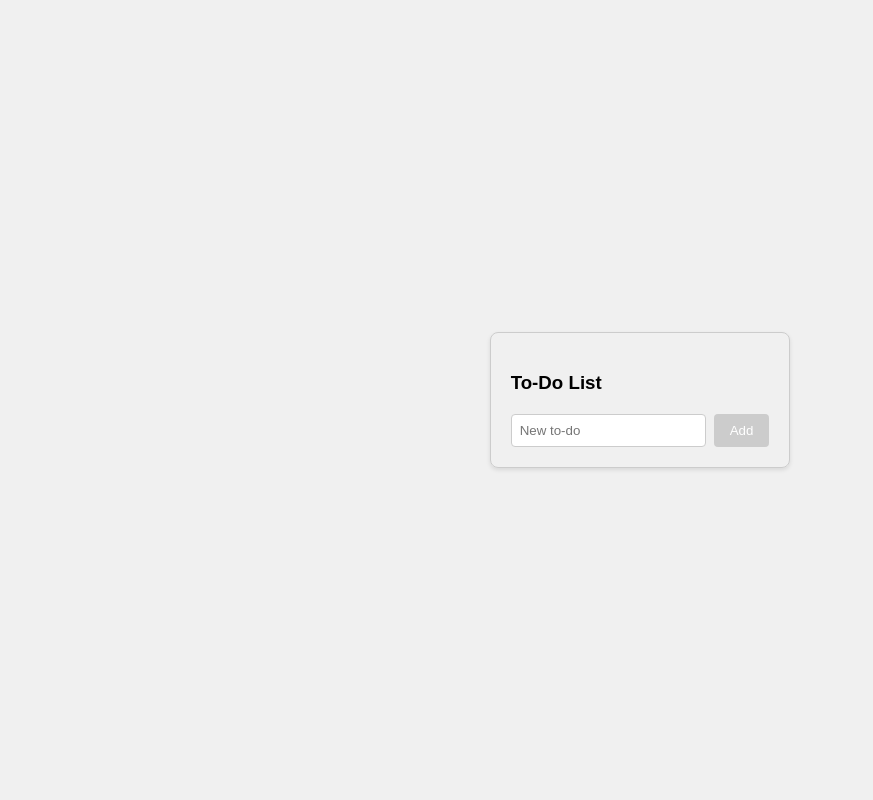
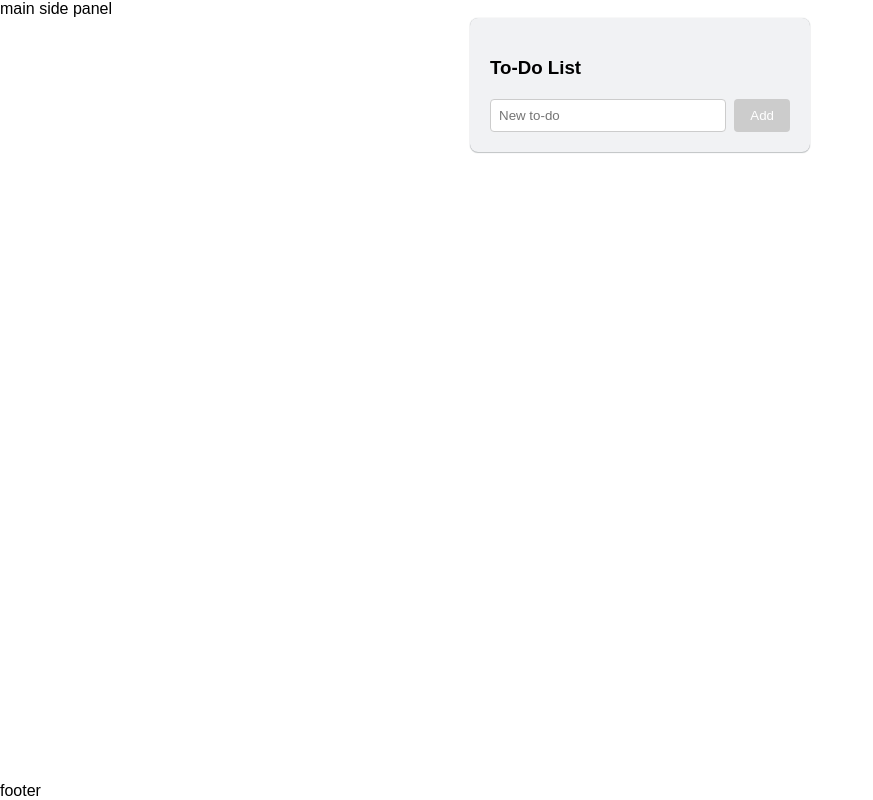
Before and after one commit to alinbumbes/abcodecc, a website with bundled scripts: page src/index.html in a window 1280 px wide. Shown: the whole page, without its empty margins (0-873 px from the left). Built offline with nearby package versions, Linux system fonts and the light colour scheme.

Commit message:
making the card model look exactly like trello

```diff
--- a/src/components/ab-todo-item.js
+++ b/src/components/ab-todo-item.js
@@ -10,8 +10,9 @@ export class AbTodoItem extends LitElement {
     :host {
       display: flex;
       justify-content: space-between;
-      padding: 8px;
-      border-bottom: 1px solid #eee;
+      padding: var(--pad);
+      border-bottom: 1px solid var(--color-border);
+      background-color:var(--bg-layer-2);
     }
   `;
 
--- a/src/components/ab-todo.js
+++ b/src/components/ab-todo.js
@@ -1,26 +1,32 @@
-import { LitElement, html, css } from "lit";
-import { AbTodoItem } from "./ab-todo-item";
+import { LitElement, html, css } from 'lit'
+import { AbTodoItem } from './ab-todo-item'
 
 export class AbTodo extends LitElement {
   static properties = {
     todos: { type: Array },
     newTodo: { type: String },
-  };
+  }
 
   constructor() {
-    super();
-    this.todos = [];
-    this.newTodo = "";
+    super()
+    this.todos = []
+    this.newTodo = ''
   }
 
   static styles = css`
+    .todo-list {
+      list-style-type: none;
+      margin: 0;
+      padding: 0;
+    }
     .todo-container {
       max-width: 300px;
       margin: auto;
       padding: 20px;
-      border: 1px solid #ccc;
-      border-radius: 8px;
-      box-shadow: 0 2px 4px rgba(0, 0, 0, 0.1);
+      border: 0 none;
+      border-radius: 0.5rem;
+      box-shadow:var(--shadow-default);
+      background-color: var(--bg-layer-1);
     }
     .add-todo {
       display: flex;
@@ -45,39 +51,39 @@ export class AbTodo extends LitElement {
     button:disabled {
       background-color: #ccc;
     }
-  `;
+  `
 
   addTodo() {
     if (this.newTodo.trim()) {
-      this.todos = [...this.todos, this.newTodo];
-      this.newTodo = "";
+      this.todos = [...this.todos, this.newTodo]
+      this.newTodo = ''
     }
   }
 
   handleInput(e) {
-    this.newTodo = e.target.value;
+    this.newTodo = e.target.value
   }
 
   removeTodoHandler(e) {
-    const index = e.detail.index;
-    this.todos = this.todos.filter((_, i) => i !== index);
+    const index = e.detail.index
+    this.todos = this.todos.filter((_, i) => i !== index)
   }
 
   connectedCallback() {
-    super.connectedCallback();
-    this.addEventListener("remove-todo", this.removeTodoHandler);
+    super.connectedCallback()
+    this.addEventListener('remove-todo', this.removeTodoHandler)
   }
 
   disconnectedCallback() {
-    this.removeEventListener("remove-todo", this.removeTodoHandler);
-    super.disconnectedCallback();
+    this.removeEventListener('remove-todo', this.removeTodoHandler)
+    super.disconnectedCallback()
   }
 
   render() {
     return html`
       <div class="todo-container">
         <h3>To-Do List</h3>
-        <ul>
+        <ul class="todo-list">
           ${this.todos.map(
             (todo, index) => html`
               <li>
@@ -87,19 +93,12 @@ export class AbTodo extends LitElement {
           )}
         </ul>
         <div class="add-todo">
-          <input
-            type="text"
-            .value="${this.newTodo}"
-            @input="${this.handleInput}"
-            placeholder="New to-do"
-          />
-          <button @click="${this.addTodo}" ?disabled="${!this.newTodo.trim()}">
-            Add
-          </button>
+          <input type="text" .value="${this.newTodo}" @input="${this.handleInput}" placeholder="New to-do" />
+          <button @click="${this.addTodo}" ?disabled="${!this.newTodo.trim()}"> Add </button>
         </div>
       </div>
-    `;
+    `
   }
 }
 
-customElements.define("ab-todo", AbTodo);
+customElements.define('ab-todo', AbTodo)
--- a/src/index.html
+++ b/src/index.html
@@ -7,11 +7,11 @@
     <link rel="stylesheet" href="styles.css" />
   </head>
   <body>
-    <main>
-      <side-panel></side-panel>
+    <main>main
+      <side-panel>side panel</side-panel>
       <ab-todo></ab-todo>
     </main>
-    <footer></footer>
+    <footer>footer</footer>
 
     <script type="module" src="./index.js"></script>
   </body>
--- a/src/styles.css
+++ b/src/styles.css
@@ -1,15 +1,38 @@
 :root {
+    --bg-body: #fff;
     --primary-color: blue;
     --secondary-color: #fff;
+    --bg-wh-bk: #fff;
+    --bg-layer-0: #f0f0f0;
+    --bg-layer-1: #f1f2f4;
+    --bg-layer-2: #fafafa;
+    --pad: 1rem;
+    --border-radius-lg:.75rem;
+    --border-radius: .5rem;
+    --border-radius-sm: .25rem;
+    --color-border: #e1e1e1;
+    --shadow-default: rgba(25, 34, 40, 0.25) 0px 1px 1px 0px, rgba(33, 41, 53, 0.31) 0px 0px 1px 0px;
 }
+html{
+    font-family: Arial, sans-serif;
+    font-size: 16px;
 
+
+}
 body {
-    font-family: Arial, sans-serif;
+    box-sizing: border-box;
     margin: 0;
     padding: 0;
-    display: flex;
+    /* display: flex;
     justify-content: center;
-    align-items: center;
-    height: 100vh;
-    background-color: #f0f0f0;
+    align-items: center; */
+    min-height: 100vh;
+    background-color:var(--bg-body);
+    display: grid;
+    grid-template-rows: 1fr auto;
+
   }
+
+main, footer {
+    display: block;
+}
```
